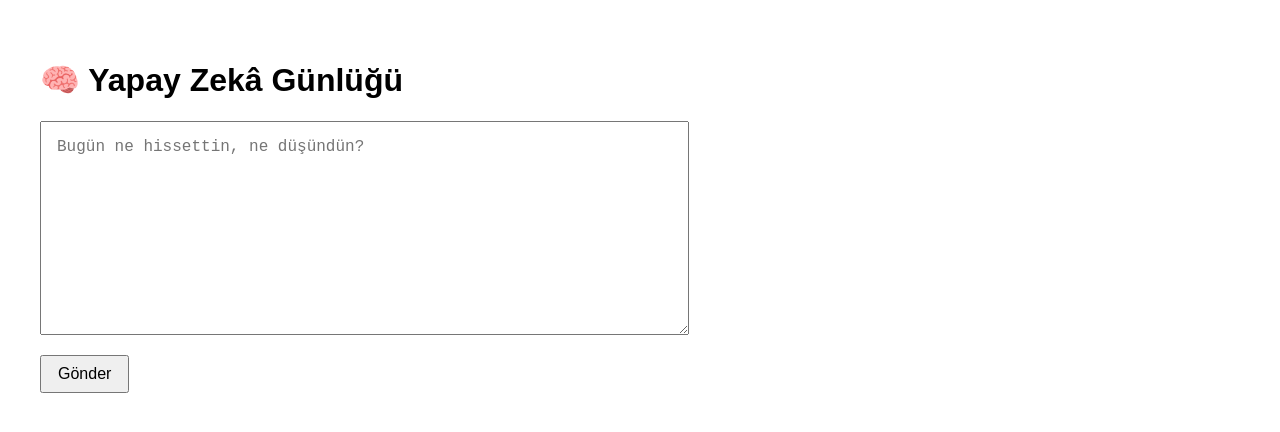
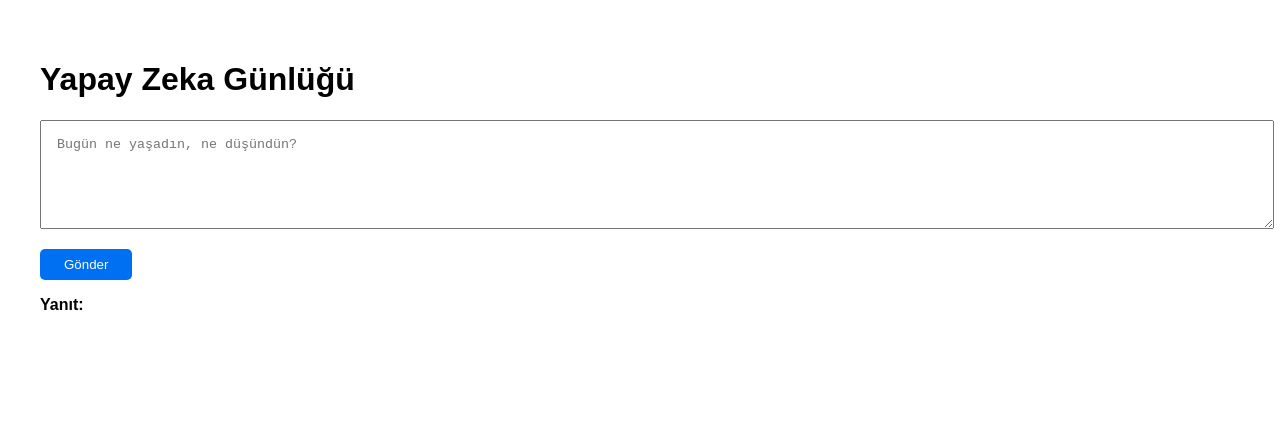
Before and after one commit to Metinmdns/metin2-diary, a Next.js app: page / in a window 1280 px wide. Shown: the top 432 px of the page. Built offline with nearby package versions, Linux system fonts and the light colour scheme.

Commit message:
Update index.tsx

```diff
--- a/pages/index.tsx
+++ b/pages/index.tsx
@@ -1,20 +1,22 @@
-// pages/index.tsx
 import { useState } from "react";
 
 export default function Home() {
-  const [entry, setEntry] = useState("");
+  const [input, setInput] = useState("");
   const [response, setResponse] = useState("");
   const [loading, setLoading] = useState(false);
 
-  const handleSubmit = async () => {
+  const handleSubmit = async (e: React.FormEvent) => {
+    e.preventDefault();
     setLoading(true);
+    setResponse("");
+
     try {
       const res = await fetch("/api/diary", {
         method: "POST",
         headers: {
           "Content-Type": "application/json",
         },
-        body: JSON.stringify({ entry }),
+        body: JSON.stringify({ input }),
       });
 
       const data = await res.json();
@@ -31,31 +33,37 @@ export default function Home() {
   };
 
   return (
-    <main style={{ padding: "2rem", fontFamily: "Arial, sans-serif" }}>
-      <h1>🧠 Yapay Zekâ Günlüğü</h1>
+    <div style={{ padding: "2rem", fontFamily: "Arial, sans-serif" }}>
+      <h1>Yapay Zeka Günlüğü</h1>
+      <form onSubmit={handleSubmit} style={{ marginBottom: "1rem" }}>
         <textarea
-        rows={10}
-        cols={60}
-        placeholder="Bugün ne hissettin, ne düşündün?"
-        value={entry}
-        onChange={(e) => setEntry(e.target.value)}
-        style={{ marginBottom: "1rem", padding: "1rem", fontSize: "1rem" }}
+          value={input}
+          onChange={(e) => setInput(e.target.value)}
+          rows={5}
+          cols={50}
+          placeholder="Bugün ne yaşadın, ne düşündün?"
+          style={{ width: "100%", padding: "1rem" }}
         />
-      <br />
         <button
-        onClick={handleSubmit}
+          type="submit"
           disabled={loading}
           style={{
-          padding: "0.5rem 1rem",
-          fontSize: "1rem",
+            marginTop: "1rem",
+            padding: "0.5rem 1.5rem",
             cursor: "pointer",
+            backgroundColor: "#0070f3",
+            color: "white",
+            border: "none",
+            borderRadius: "5px",
           }}
         >
           {loading ? "Yükleniyor..." : "Gönder"}
         </button>
-      <div style={{ marginTop: "2rem", whiteSpace: "pre-wrap" }}>
-        {response}
+      </form>
+      <div>
+        <strong>Yanıt:</strong>
+        <p>{response}</p>
       </div>
-    </main>
+    </div>
   );
 }
```
Lines whose indentation alone changed are shown as unchanged.
